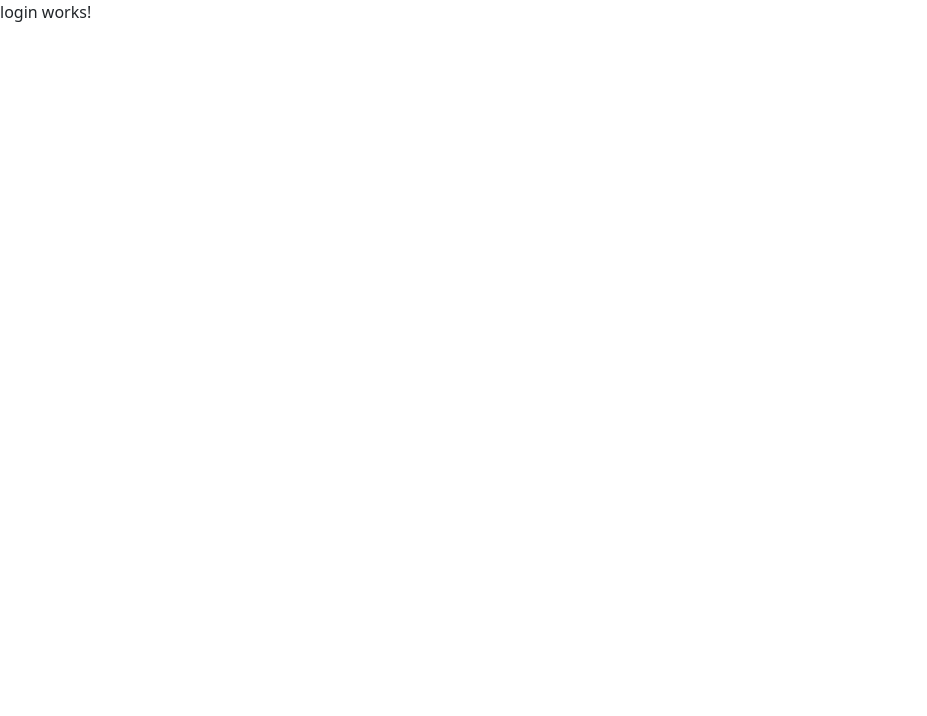
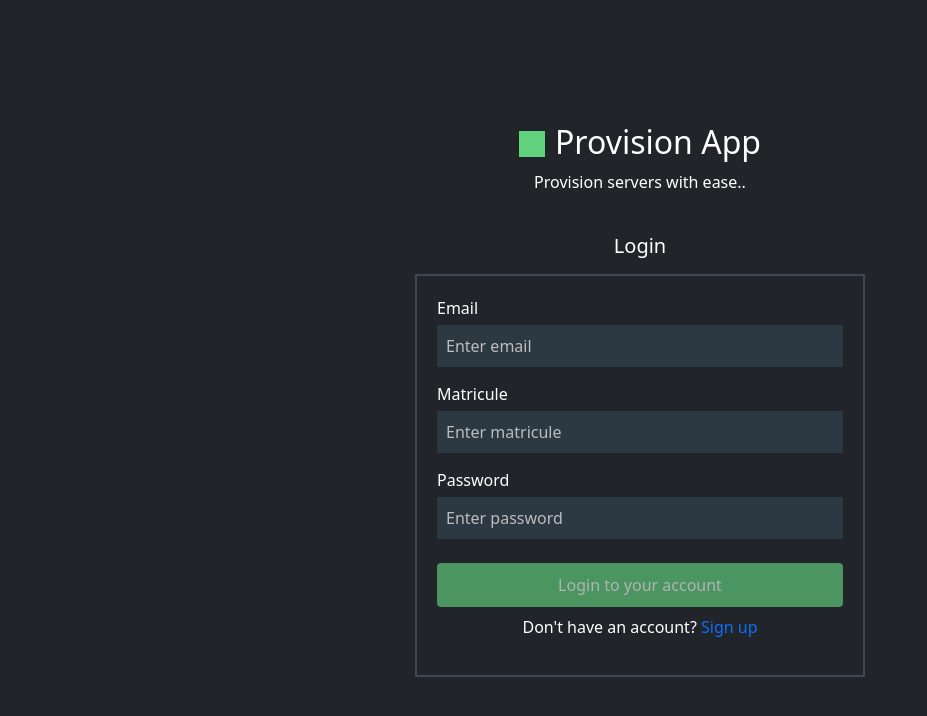
Before and after one commit to Moh4medNajjar/prov_app, an Angular app: page /login in a window 1280 px wide. Shown: the top 716 px of the page, without its empty margins (0-927 px from the left). Built offline with nearby package versions, Linux system fonts and the light colour scheme.

Commit message:
added login component

```diff
--- a/src/app/auth/login/login.component.html
+++ b/src/app/auth/login/login.component.html
@@ -1 +1,41 @@
-<p>login works!</p>
+<div class="container-fluid d-flex align-items-center justify-content-center" style="height: 100vh; flex-direction: column">
+  <div class="header d-flex align-items-center justify-content-center mb-4" style="color:white; flex-direction: column">
+    <div class="brand d-flex align-items-center justify-content-center">
+      <div class="square"></div>
+      <h2>Provision App</h2>
+    </div>
+    <p style="font-weight: 300;">Provision servers with ease..</p>
+  </div>
+  <h2 style="color:white; font-size:20px; margin-bottom: 16px;">Login</h2>
+
+  <div class="form-box" style="width: 100%; max-width: 450px;">
+    <form [formGroup]="userForm" (ngSubmit)="onSubmit()">
+      <div class="form-group">
+        <label for="email">Email</label>
+        <input type="email" id="email" formControlName="email" class="form-control" placeholder="Enter email">
+        @if (userForm.controls['email'].invalid && (userForm.controls['email'].dirty || userForm.controls['email'].touched)) {
+          <small class="text-danger">Valid Email is required.</small>
+        }
+      </div>
+
+      <div class="form-group">
+        <label for="matricule">Matricule</label>
+        <input type="text" id="matricule" formControlName="matricule" class="form-control" placeholder="Enter matricule">
+        @if (userForm.controls['matricule'].invalid && (userForm.controls['matricule'].dirty || userForm.controls['matricule'].touched)) {
+          <small class="text-danger">Matricule must be 6 digits.</small>
+        }
+      </div>
+
+      <div class="form-group">
+        <label for="password">Password</label>
+        <input type="password" id="password" formControlName="password" class="form-control" placeholder="Enter password">
+        @if (userForm.controls['password'].invalid && (userForm.controls['password'].dirty || userForm.controls['password'].touched)) {
+          <small class="text-danger">At least 8 characters long, with uppercase, lowercase, and numbers.</small>
+        }
+      </div>
+
+      <button type="submit" class="btn btn-primary mt-4 mb-2 w-100" [disabled]="userForm.invalid">Login to your account</button>
+      <p style="color:white; text-align: center;">Don't have an account? <a style="text-decoration:none;" routerLink="/signup">Sign up</a></p>
+    </form>
+  </div>
+</div>
--- a/src/app/auth/login/login.component.scss
+++ b/src/app/auth/login/login.component.scss
@@ -0,0 +1,60 @@
+.form-box {
+  max-width: 800px;
+  margin: 0 auto;
+  padding: 20px;
+  border: 2px solid #3a4956;
+}
+label {
+  color:white
+}
+.form-group {
+  margin-bottom: 15px;
+}
+
+.form-group label {
+  display: block;
+  margin-bottom: 5px;
+}
+
+.form-group input, .form-group select {
+  width: 100%;
+  padding: 8px;
+  box-sizing: border-box;
+  background-color: #2C3842; /* Change input background color */
+  color: white; /* Change input text color */
+  border: 1px solid #2C3842;
+  border-radius: 0px;
+}
+
+.form-group input::placeholder, .form-group select::placeholder {
+  color: #bdbdbd;
+}
+
+.form-group small {
+  display: block;
+  margin-top: 4px;
+  font-size: 10px!important;
+}
+
+.btn {
+  display: block;
+  width: 100%;
+  padding: 10px;
+  background-color: #61D27E;
+  border: none;
+  color: white;
+  font-size: 16px;
+  border-radius: 4px;
+}
+
+.btn:disabled {
+  background-color: #61D27E;
+}
+
+.square{
+  height: 26px;
+  width: 26px;
+  background-color: #61D27E;
+  margin-right: 10px;
+  margin-bottom: 4px;
+}
--- a/src/app/auth/login/login.component.ts
+++ b/src/app/auth/login/login.component.ts
@@ -1,10 +1,32 @@
-import { Component } from '@angular/core';
+import { Component, OnInit } from '@angular/core';
+import { FormGroup, FormBuilder, Validators } from '@angular/forms';
 
 @Component({
   selector: 'app-login',
   templateUrl: './login.component.html',
   styleUrl: './login.component.scss'
 })
-export class LoginComponent {
+export class LoginComponent implements OnInit {
+  userForm!: FormGroup;
+  departments: string[] = ['IT Support', 'Development', 'HR', 'Finance', 'Administration'];
 
+  constructor(private fb: FormBuilder) { }
+
+  ngOnInit(): void {
+    this.userForm = this.fb.group({
+      email: ['', [Validators.required, Validators.email]],
+      password: ['', [Validators.required, Validators.minLength(8), Validators.pattern(/^(?=.*[a-z])(?=.*[A-Z])(?=.*\d).+$/)]],
+      matricule: ['', [Validators.required, Validators.pattern(/^\d{6}$/)]],
+    });
+  }
+
+
+  onSubmit() {
+    if (this.userForm.valid) {
+      console.log('Form Submitted', this.userForm.value);
+      // Perform further actions here
+    } else {
+      console.log('Form is invalid');
+    }
+  }
 }
--- a/src/app/auth/signup/signup.component.html
+++ b/src/app/auth/signup/signup.component.html
@@ -6,6 +6,7 @@
     </div>
     <p style="font-weight: 300;">Provision servers with ease..</p>
   </div>
+  <h2 style="color:white; font-size:20px; margin-bottom: 16px;">Create your account</h2>
 
   <div class="form-box">
     <form [formGroup]="userForm" (ngSubmit)="onSubmit()">
@@ -78,11 +79,11 @@
         </div>
       </div>
 
-      <div class="row mb-3" style="height: 100px;">
+      <div class="row mb-3" style="min-height: 100px;">
         <div class="col-md-6">
           <div class="form-group">
             <label for="password">Password</label>
-            <input type="password" id="password" formControlName="password" class="form-control" placeholder="Enter password">
+            <input type="password" id="password" formControlName="password" class="form-control" placeholder="Create a strong password">
             @if (userForm.controls['password'].invalid && (userForm.controls['password'].dirty || userForm.controls['password'].touched)) {
               <small class="text-danger">At least 8 characters long, with uppercase,<br> lowercase, and numbers.</small>
             }
@@ -101,6 +102,7 @@
       </div>
 
       <button type="submit" class="btn btn-primary w-100" [disabled]="userForm.invalid">Create my account</button>
+      <p style="color:white; text-align: center;">Already have an account? <a style="text-decoration:none;" routerLink="/login">Login</a></p>
     </form>
   </div>
 </div>
--- a/src/app/auth/signup/signup.component.scss
+++ b/src/app/auth/signup/signup.component.scss
@@ -27,7 +27,7 @@ label {
 }
 
 .form-group input::placeholder, .form-group select::placeholder {
-  color: #bdbdbd; /* Change placeholder text color if needed */
+  color: #bdbdbd;
 }
 
 .form-group small {
@@ -58,6 +58,3 @@ label {
   margin-right: 10px;
   margin-bottom: 4px;
 }
-.row {
-  height: 80px;
-}
--- a/src/app/auth/signup/signup.component.ts
+++ b/src/app/auth/signup/signup.component.ts
@@ -34,7 +34,6 @@ export class SignupComponent implements OnInit {
   onSubmit() {
     if (this.userForm.valid) {
       console.log('Form Submitted', this.userForm.value);
-      // Perform further actions here
     } else {
       console.log('Form is invalid');
     }
```
